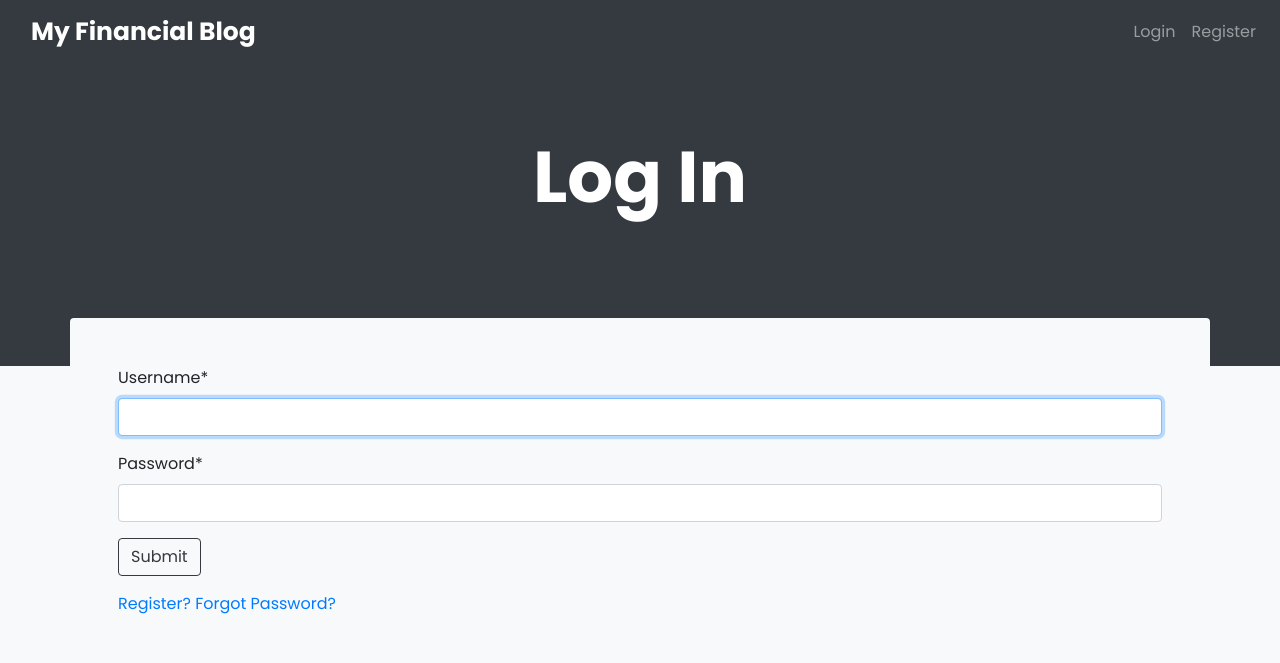
After one commit to burstlink/finaceblog, a Django app: page /login/ in a window 1280 px wide. The commit adds this page. Shown: the top 663 px of the page. Run offline with Django 4.2, Linux system fonts and the light colour scheme; some libraries are stand-ins or nearby versions.

```diff
--- a/blog/templates/blog/base.html
+++ b/blog/templates/blog/base.html
@@ -16,12 +16,46 @@
 <body class="bg-light">
     <header>
         <nav class="navbar navbar-expand-lg navbar-dark bg-dark">
-            <div class="container"> <a class="navbar-brand mb-0 h1" href="{% url 'blogs_list' %}">My Financial Blog</a>
+            <div class="container">
+                <a class="navbar-brand mb-0 h1" href="{% url 'blogs_list' %}">My Financial Blog</a>
+            </div>
+            <button class="navbar-toggler" type="button" data-toggle="collapse" data- target="#navbarSupportedContent"
+                aria-controls="navbarSupportedContent" aria-expanded="false" aria-label="Toggle navigation">
+                <span class="navbar-toggler-icon"></span>
+            </button>
+            <div class="collapse navbar-collapse" id="navbarSupportedContent">
+                <ul class="navbar-nav ml-auto">
+                    {% if request.user.is_authenticated %}
+                    <li class="nav-item">
+                        <a href="{% url 'profile' request.user.pk %}" class="nav-link">Profile</a>
+                    </li>
+                    <li class="nav-item">
+                        <a href="{% url 'logout' %}" class="nav-link">Logout</a>
+                    </li>
+                    {% else %}
+                    <li class="nav-item">
+                        <a href="{% url 'login' %}" class="nav-link">Login</a>
+                    </li>
+                    <li class="nav-item">
+                        <a href="{% url 'register' %}" class="nav-link">Register</a>
+                    </li>
+                    {% endif %}
+                </ul>
             </div>
         </nav>
     </header>
     {% block content %}
     {% endblock content %}
+    {% if messages %}
+    {% for message in messages %}
+    <div class="alert alert-{{ message.tags }} alert-dismissible fade show custom-alert" role="alert">
+        <strong>{{ message }}</strong>
+        <button type="button" class="close" data-dismiss="alert" aria-label="Close">
+            <span aria-hidden="true">×</span>
+        </button>
+    </div>
+    {% endfor %}
+    {% endif %}
     <script src="https://code.jquery.com/jquery-3.5.1.min.js"
         integrity="sha256- 9/aliU8dGd2tb6OSsuzixeV4y/faTqgFtohetphbbj0=" crossorigin="anonymous"></script>
     <script src="https://cdn.jsdelivr.net/npm/bootstrap@4.5.3/dist/js/bootstrap.bundle.min.js"
--- a/finacebloge/settings.py
+++ b/finacebloge/settings.py
@@ -44,7 +44,7 @@ INSTALLED_APPS = [
 ]
 
 CRISPY_TEMPLATE_PACK = 'bootstrap4'
-
+LOGIN_REDIRECT_URL = "blogs_list"
 MIDDLEWARE = [
     'django.middleware.security.SecurityMiddleware',
     'django.contrib.sessions.middleware.SessionMiddleware',
--- a/finacebloge/urls.py
+++ b/finacebloge/urls.py
@@ -17,11 +17,15 @@ from django.contrib import admin
 from django.urls import path, include
 from django.conf import settings
 from django.conf.urls.static import static
+from django.contrib.auth import views as auth_view
 from profiles import views as profiles_views
 urlpatterns = [
     path('admin/', admin.site.urls),
     path('', include('blog.urls')),
-    path('register/', profiles_views.register, name='register')
+    path('register/', profiles_views.register, name='register'),
+    path('login/', auth_view.LoginView.as_view(template_name='profiles/login.html'), name='login'),
+    path('logout/', auth_view.LogoutView.as_view(template_name='profiles/logout.html'), name='logout'),
+    path('profile/<int:pk>', profiles_views.profile, name="profile")
 ]
 
 if settings.DEBUG:
--- /dev/null
+++ b/profiles/templates/profiles/login.html
@@ -0,0 +1,28 @@
+{% extends "blog/base.html" %}
+{% load crispy_forms_tags %}
+{% block content %}
+<div class="landing bg-dark">
+    <div class="container">
+        <div class="row align-items-center justify-content-center">
+            <div class="col-sm-12 col-lg-6 text-center">
+                <h1 class="text-white font-weight-bold display-3 mb-3">Log In</h1>
+            </div>
+        </div>
+    </div>
+</div>
+<div class="container bg-light mt-n5 p-5 rounded ">
+    <div class="row">
+        <div class="col-12">
+            <form method="POST">
+                {% csrf_token %}
+                {{form|crispy}}
+                <div class="form-group">
+                    <button class="btn btn-outline-dark">Submit</button>
+                </div>
+                <a href="{% url 'register' %}">Register?</a>
+                <a href="#">Forgot Password?</a>
+            </form>
+        </div>
+    </div>
+</div>
+{% endblock content %}
```
Also changed, not shown: profiles/templates/profiles/logout.html (added, +10 -0 lines), profiles/templates/profiles/profile.html (added, +19 -0 lines), profiles/views.py (+9 -1 lines).
